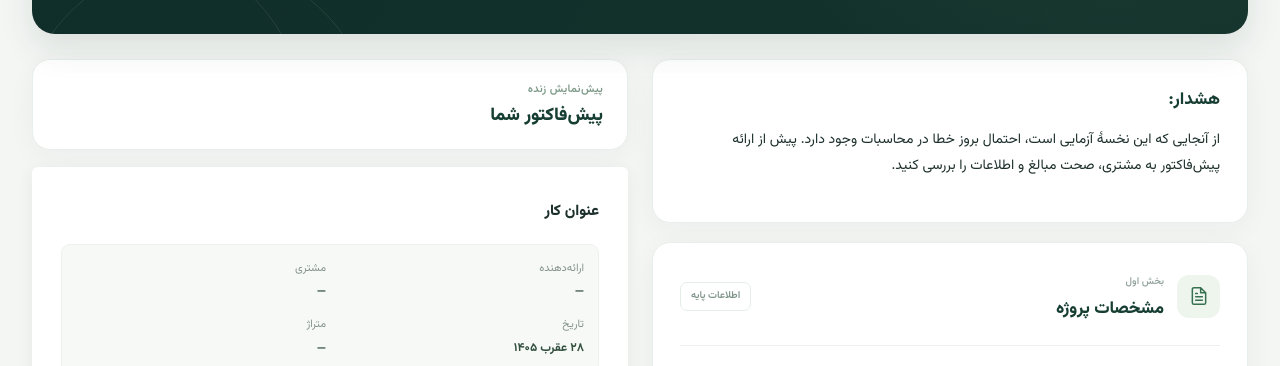
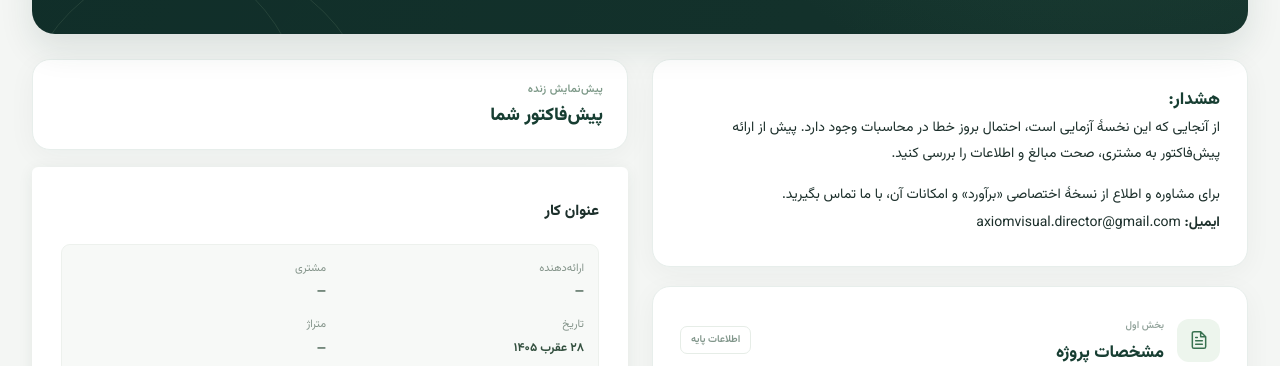
Before and after one commit to axiom-ui-lab/service-price-calculator, a plain HTML site: page index.html in a window 1280 px wide. Shown: the part 394-760 px from the top of the page. Drawn offline with Linux system fonts and the light colour scheme.

Commit message:
Update index.html

```diff
--- a/index.html
+++ b/index.html
@@ -62,16 +62,31 @@
             </section>
 
             <div class="workspace">
+                <div class="form-column">
 
-                <div class="form-column">
                     <aside class="panel" aria-labelledby="trialNoticeTitle">
                         <h2 id="trialNoticeTitle">هشدار:</h2>
-                        <p>
+                        <p style="margin-top:2px;">
                             از آنجایی که این نخسۀ آزمایی است، احتمال بروز خطا
                             در محاسبات وجود دارد. پیش از ارائه
                             پیش‌فاکتور به مشتری، صحت مبالغ و اطلاعات را بررسی کنید.
                         </p>
+                        <div style="margin-top:16px;">
+                            <p style="margin:0 0 2px;">
+                                برای مشاوره و اطلاع از نسخهٔ اختصاصی «برآورد»
+                                و امکانات آن، با ما تماس بگیرید.
+                            </p>
+                            <p style="margin:0;">
+                                <strong>ایمیل:</strong>
+                                <a href="mailto:axiomvisual.director@gmail.com"
+                                    dir="ltr"
+                                    style="display:inline-block;overflow-wrap:anywhere;">
+                                    axiomvisual.director@gmail.com
+                                </a>
+                            </p>
+                        </div>
                     </aside>
+
                     <section class="panel">
                         <div class="panel__head">
                             <div class="panel__heading">
```
